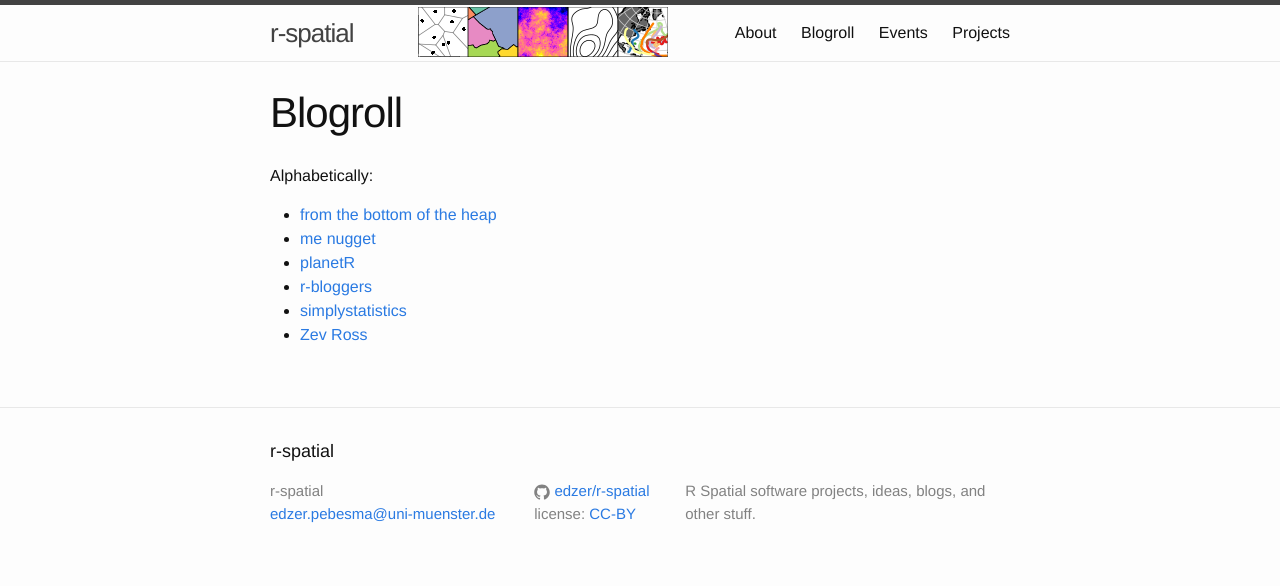
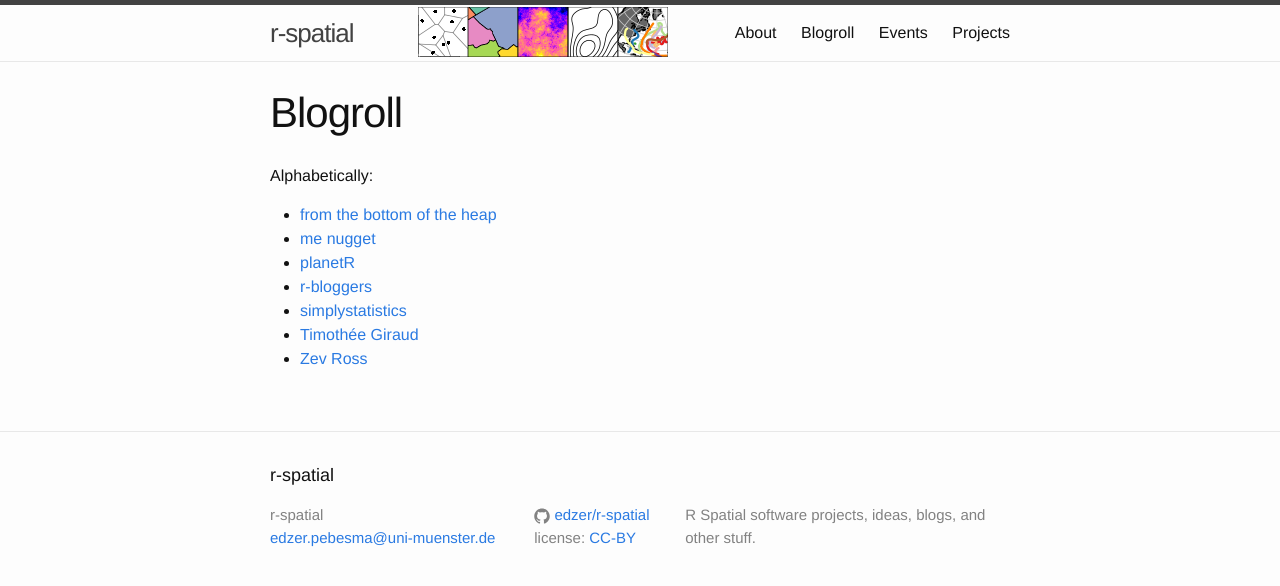
Before and after one commit to r-spatial/r-spatial.org, a Jekyll site: the page built from blogroll.md, in a window 1280 px wide. Shown: the top 586 px of the page. Built offline with Jekyll 4.4.1, drawn with Linux system fonts in a browser that asks for light colours.

Commit message:
add to roll

```diff
--- a/blogroll.md
+++ b/blogroll.md
@@ -10,4 +10,5 @@ Alphabetically:
 * [planetR](http://planetr.stderr.org/)
 * [r-bloggers](http://www.r-bloggers.com/)
 * [simplystatistics](http://simplystatistics.org/)
+* [Timothée Giraud](http://rgeomatic.hypotheses.org/author/rgeomatic)
 * [Zev Ross](http://zevross.com/blog/)
```
